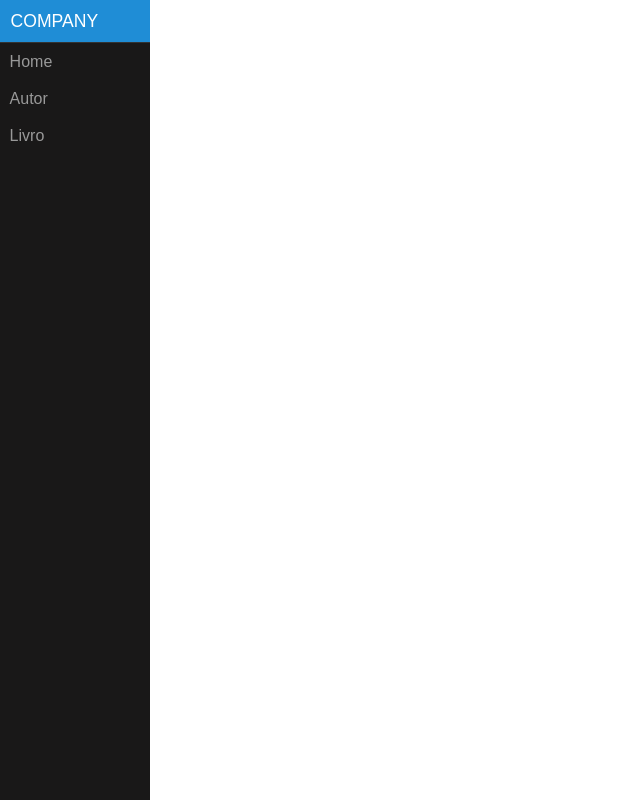
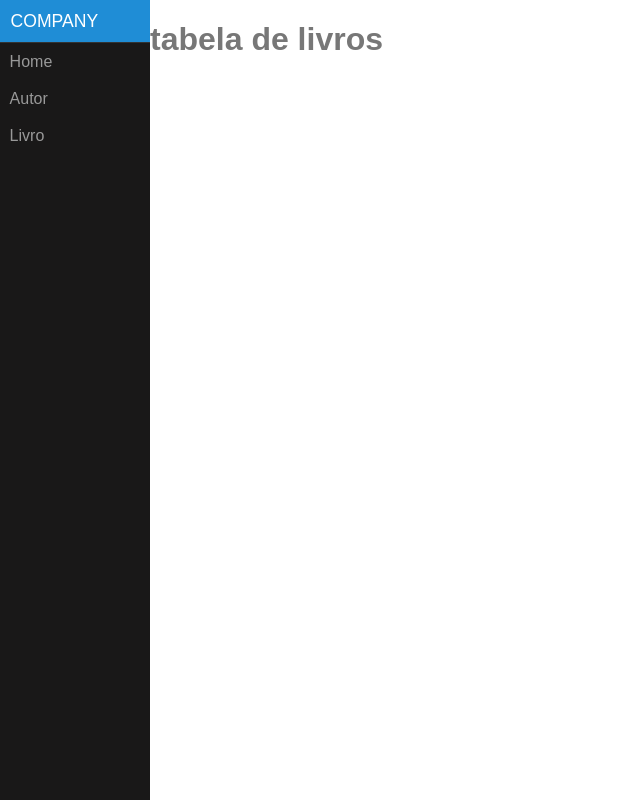
Before and after one commit to alanstos/rct-bookstrore, a React (Create React App) app: page /livro in a window 1280 px wide. Shown: the whole page, without its empty margins (0-640 px from the left). Built offline with nearby package versions, Linux system fonts and the light colour scheme.

Commit message:
iniciando parte de livros

```diff
--- a/src/index.js
+++ b/src/index.js
@@ -3,6 +3,7 @@ import ReactDOM from 'react-dom';
 import App from './App';
 import Home from './Home';
 import AutorBox from './autor/AutorBox';
+import TabelaLivros from './livro/TabelaLivros';
 import './index.css';
 import { Router, Route ,browserHistory,IndexRoute } from 'react-router';
 
@@ -11,7 +12,7 @@ ReactDOM.render(
     <Route path="/" component={App} >
         <IndexRoute component={Home}/>
         <Route path="/autor" component={AutorBox}/>
-    	<Route path="/livro"/>
+    	<Route path="/livro" component={TabelaLivros}/>
     </Route>
   </Router>),
   document.getElementById('root')
--- /dev/null
+++ b/src/livro/TabelaLivros.js
@@ -0,0 +1,17 @@
+import React, {Component} from 'react';
+
+
+class TabelaLivros extends Component {
+
+	render(){
+
+		return (
+				<div>
+					<h1>tabela de livros</h1>
+				</div>
+			);
+	}
+
+}
+
+export default TabelaLivros;
```
